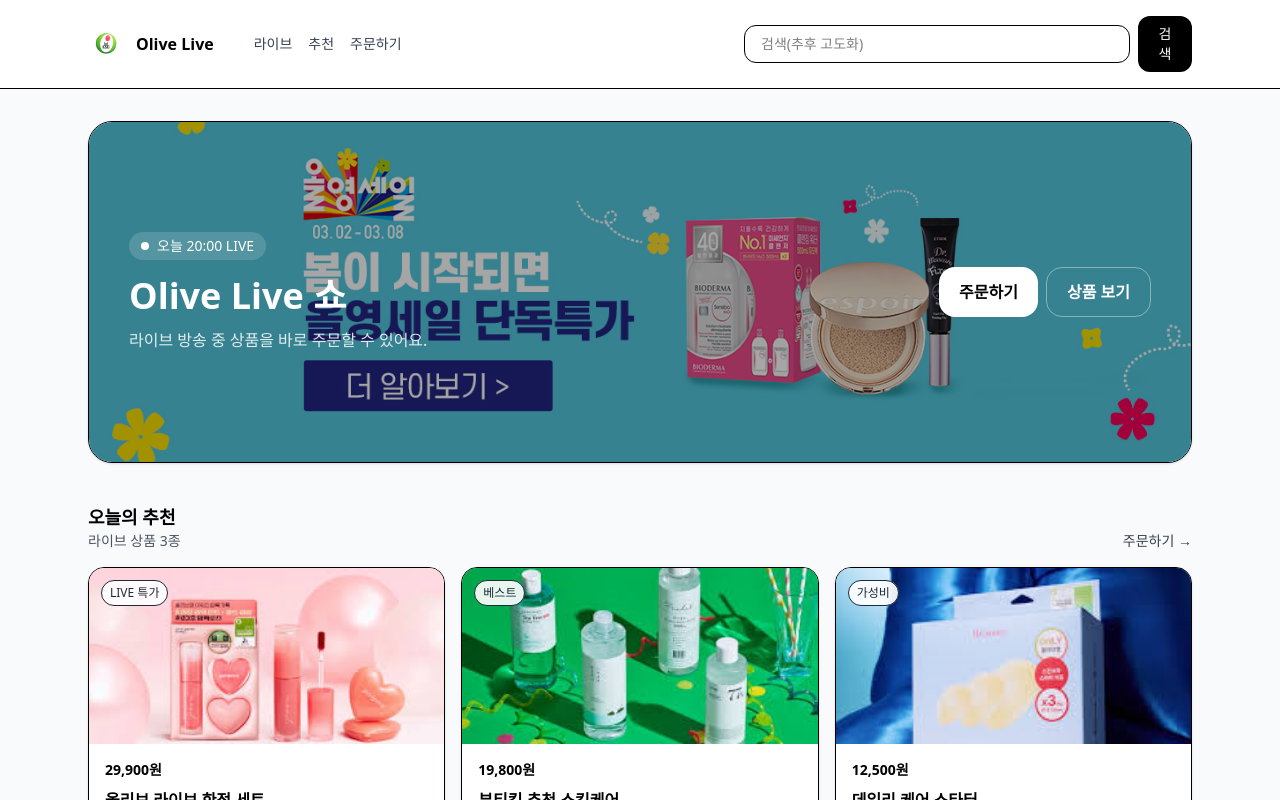
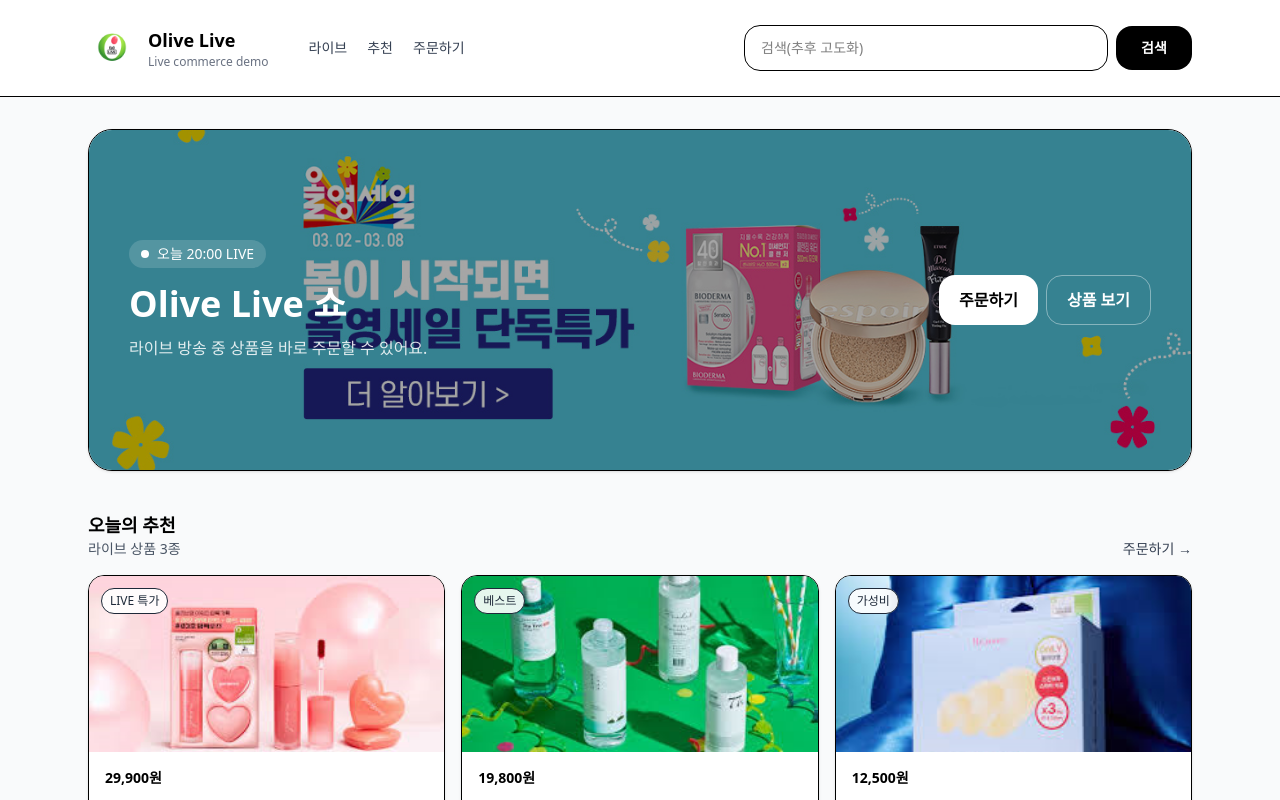
Before and after one commit to psehyun1075/olive-live-app, a React (Vite) app in the folder frontend/: page / in a window 1280 px wide. Shown: the top 800 px of the page. Built offline with nearby package versions, Linux system fonts and the light colour scheme; no server answers.

Commit message:
로고 크기 up

```diff
--- a/frontend/src/components/Header.jsx
+++ b/frontend/src/components/Header.jsx
@@ -3,27 +3,43 @@
 export default function Header() {
   return (
     <header className="sticky top-0 z-40 bg-white/90 backdrop-blur border-b">
-      <div className="max-w-6xl mx-auto px-6 py-4 flex items-center gap-4">
+      {/* ✅ py-4 → py-6 : 헤더 높이 살짝 키움 */}
+      <div className="max-w-6xl mx-auto px-6 py-6 flex items-center gap-4">
         <div className="flex items-center gap-3">
-          <img src={logo} alt="Olive Live" className="h-9 w-auto" />
+          {/* ✅ 로고 키우기: h-9 → h-12, 동그랗게/약간 또렷하게 */}
+          <img
+            src={logo}
+            alt="Olive Live"
+            className="h-12 w-12 rounded-full object-contain"
+          />
           <div className="leading-tight">
-            <div className="font-extrabold">Olive Live</div>
+            {/* ✅ 타이틀도 약간 키움 */}
+            <div className="text-lg font-extrabold">Olive Live</div>
+            <div className="text-xs text-gray-500">Live commerce demo</div>
           </div>
         </div>
 
-        <nav className="hidden md:flex items-center gap-4 text-sm text-gray-700 ml-6">
-          <a className="hover:text-black" href="#live">라이브</a>
-          <a className="hover:text-black" href="#best">추천</a>
-          <a className="hover:text-black" href="#orders">주문하기</a>
+        <nav className="hidden md:flex items-center gap-5 text-sm text-gray-700 ml-6">
+          <a className="hover:text-black" href="#live">
+            라이브
+          </a>
+          <a className="hover:text-black" href="#best">
+            추천
+          </a>
+          <a className="hover:text-black" href="#orders">
+            주문하기
+          </a>
         </nav>
 
         <div className="ml-auto flex items-center gap-2 w-full max-w-md">
+          {/* ✅ input도 높이 살짝 맞춰줌 */}
           <input
-            className="w-full border rounded-xl px-4 py-2 text-sm outline-none focus:ring"
+            className="w-full border rounded-2xl px-4 py-3 text-sm outline-none focus:ring"
             placeholder="검색(추후 고도화)"
             onChange={() => {}}
           />
-          <button className="px-4 py-2 rounded-xl bg-black text-white text-sm">
+          {/* ✅ 줄바꿈 방지: whitespace-nowrap + min-w */}
+          <button className="px-5 py-3 rounded-2xl bg-black text-white text-sm font-semibold whitespace-nowrap min-w-[76px]">
             검색
           </button>
         </div>
```
